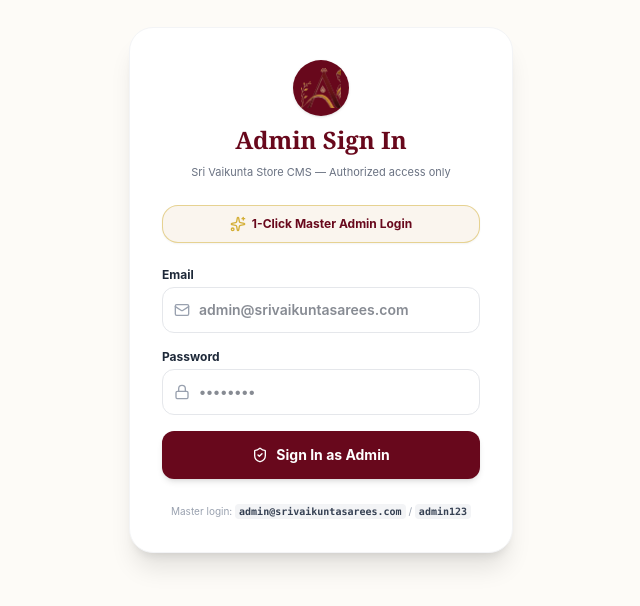
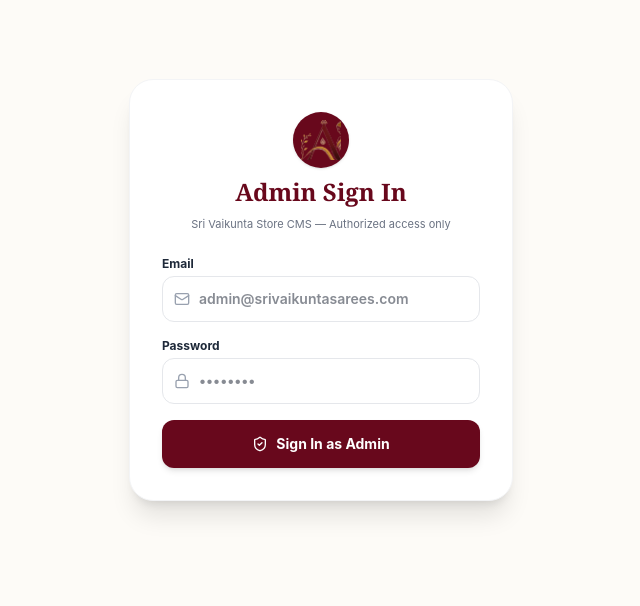
Before and after one commit to neelhari/sri-vaikunta-, a React (Vite) app: page /admin/login in a window 1280 px wide. Shown: the part 110-716 px from the top of the page, without its empty margins (319-959 px from the left). Built offline with nearby package versions, Linux system fonts and the light colour scheme; no server answers; the database is empty.

Commit message:
security: remove 1-click master login button and visible credentials from admin login

```diff
--- a/src/admin/AdminLogin.jsx
+++ b/src/admin/AdminLogin.jsx
@@ -1,6 +1,6 @@
 import React, { useState } from 'react';
 import { Navigate, useLocation, useNavigate } from 'react-router-dom';
-import { Lock, Mail, Loader2, ShieldCheck, Sparkles } from 'lucide-react';
+import { Lock, Mail, Loader2, ShieldCheck } from 'lucide-react';
 import { useAdminAuth } from '../context/AdminAuthContext';
 import { BRAND } from '../config/brand';
 
@@ -41,21 +41,6 @@
     navigate(location.state?.from?.pathname || '/admin', { replace: true });
   };
 
-  const handleQuickFill = async () => {
-    setEmail('admin@srivaikuntasarees.com');
-    setPassword('admin123');
-    setError('');
-    setSubmitting(true);
-    const result = await signIn('admin@srivaikuntasarees.com', 'admin123');
-    setSubmitting(false);
-
-    if (result.success) {
-      navigate('/admin', { replace: true });
-    } else {
-      setError(result.message || 'Sign in failed.');
-    }
-  };
-
   return (
     <div className="min-h-screen bg-[#FDFBF7] flex items-center justify-center p-4">
       <div className="w-full max-w-sm bg-white rounded-3xl border border-gray-100 shadow-xl p-7 sm:p-8 space-y-6">
@@ -66,16 +51,6 @@
           <h1 className="font-serif text-xl sm:text-2xl font-bold text-[#68081C]">Admin Sign In</h1>
           <p className="text-[11px] text-gray-500">{BRAND.name} Store CMS — Authorized access only</p>
         </div>
-
-        {/* 1-Click Quick Fill Button */}
-        <button
-          type="button"
-          onClick={handleQuickFill}
-          className="w-full bg-[#FAF5EE] hover:bg-[#F3EAE0] border border-[#D4AF37]/50 text-[#68081C] py-2.5 px-3 rounded-2xl text-xs font-bold flex items-center justify-center gap-1.5 transition-all shadow-xs cursor-pointer"
-        >
-          <Sparkles className="w-4 h-4 text-[#D4AF37]" />
-          <span>1-Click Master Admin Login</span>
-        </button>
 
         <form onSubmit={handleSubmit} className="space-y-4 text-xs">
           <div>
@@ -126,10 +101,6 @@
             <span>{submitting ? 'Signing In...' : 'Sign In as Admin'}</span>
           </button>
         </form>
-
-        <p className="text-[10px] text-gray-400 text-center leading-relaxed">
-          Master login: <code className="bg-gray-100 px-1 py-0.5 rounded font-mono font-bold text-gray-700">admin@srivaikuntasarees.com</code> / <code className="bg-gray-100 px-1 py-0.5 rounded font-mono font-bold text-gray-700">admin123</code>
-        </p>
       </div>
     </div>
   );
```
